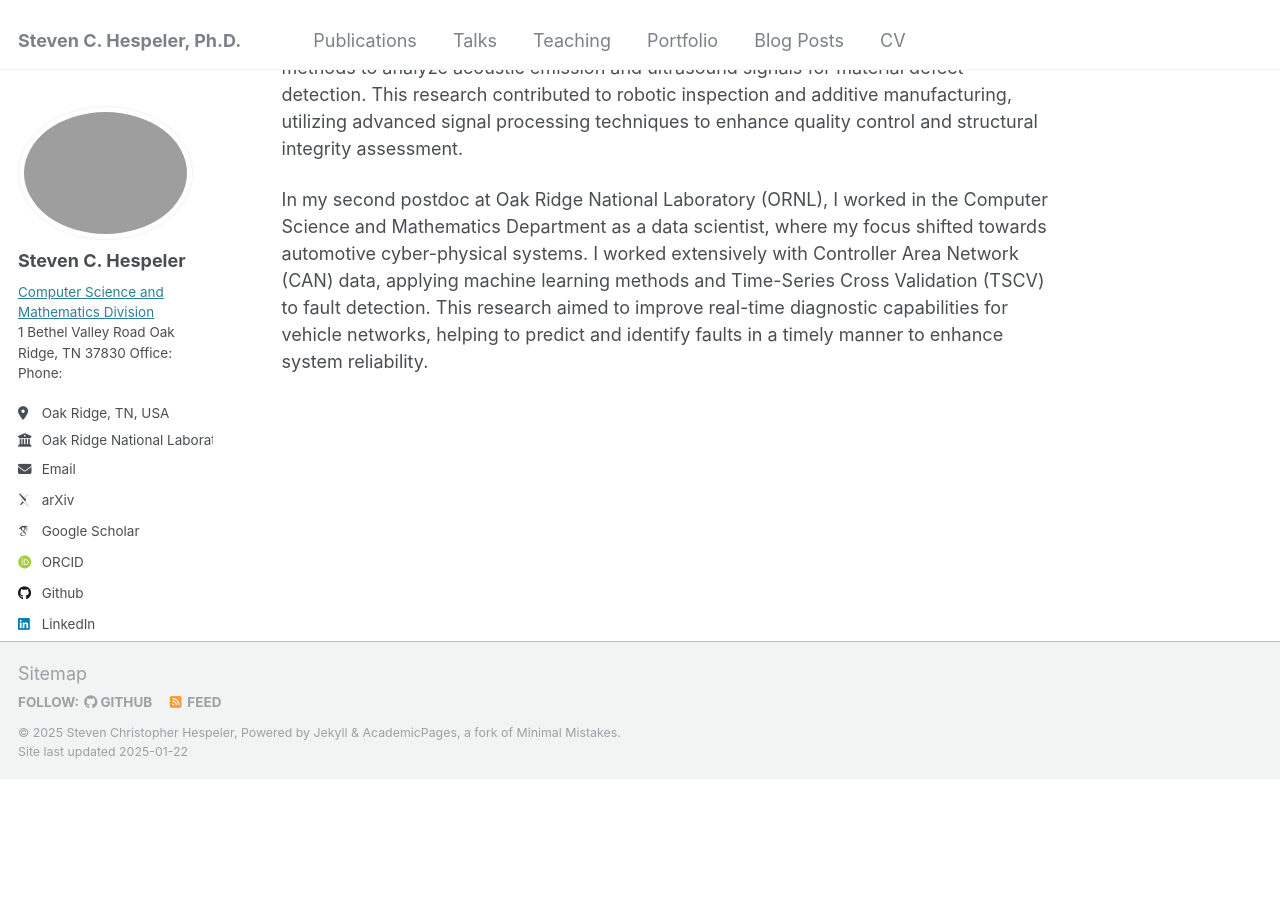
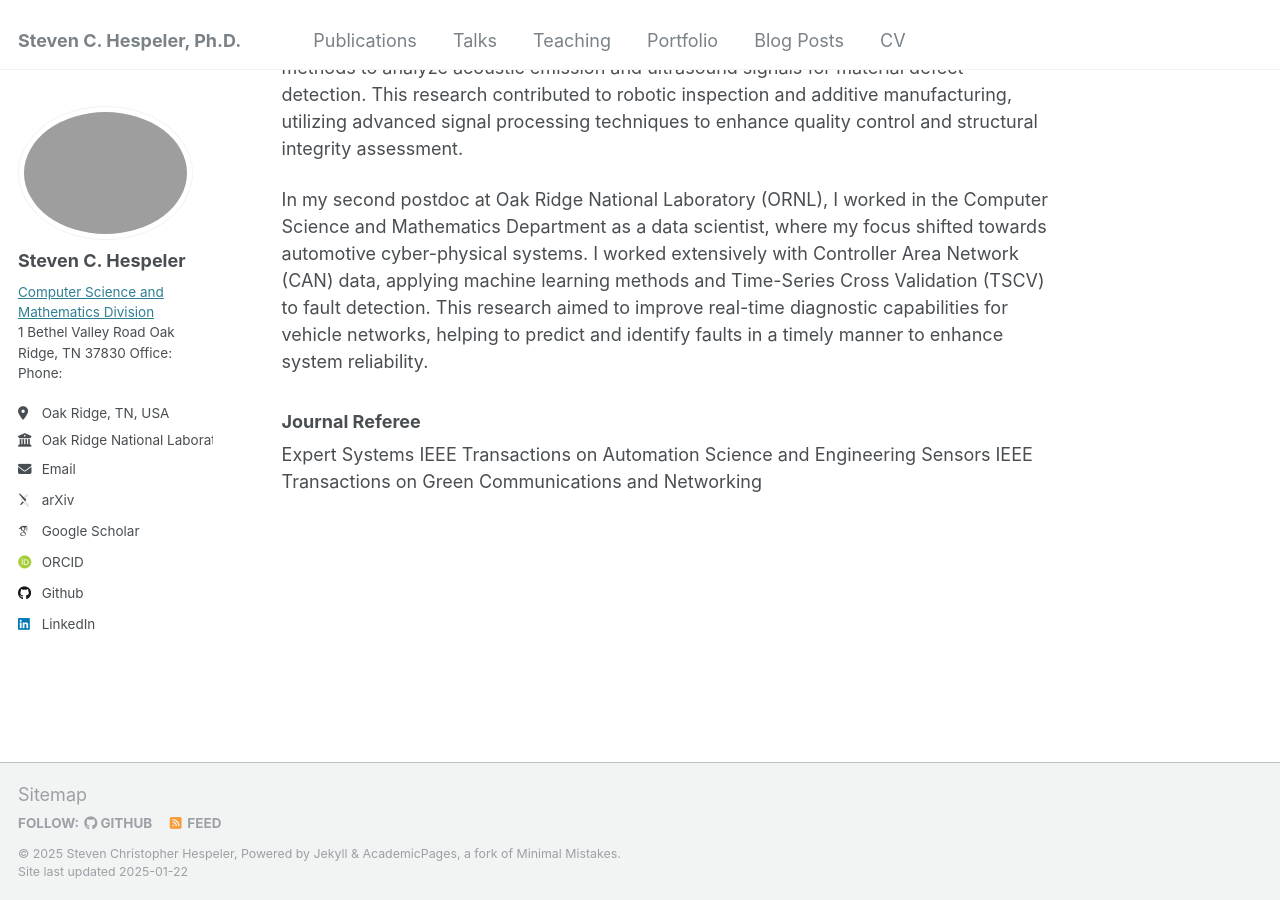
Before and after one commit to TovNephesh/stevenhespeler, a Jekyll site: the page built from _pages/about.md, in a window 1280 px wide and 900 px high, scrolled down 938 px. Built offline with Jekyll 4.4.1, drawn with Linux system fonts in a browser that asks for light colours; some web fonts are replaced; before the commit the page ends 1717 px from its top, so only the background shows below that.

Commit message:
Update about.md

```diff
--- a/_pages/about.md
+++ b/_pages/about.md
@@ -18,3 +18,10 @@ My research has evolved significantly across my academic and professional career
 After completing my PhD, I joined the Civil Engineering Department at NMSU as a postdoc, where I worked in the Non-Destructive Evaluation Lab. There, I applied data science methods to analyze acoustic emission and ultrasound signals for material defect detection. This research contributed to robotic inspection and additive manufacturing, utilizing advanced signal processing techniques to enhance quality control and structural integrity assessment.
 
 In my second postdoc at Oak Ridge National Laboratory (ORNL), I worked in the Computer Science and Mathematics Department as a data scientist, where my focus shifted towards automotive cyber-physical systems. I worked extensively with Controller Area Network (CAN) data, applying machine learning methods and Time-Series Cross Validation (TSCV) to fault detection. This research aimed to improve real-time diagnostic capabilities for vehicle networks, helping to predict and identify faults in a timely manner to enhance system reliability.
+
+### Journal Referee
+
+Expert Systems
+IEEE Transactions on Automation Science and Engineering
+Sensors
+IEEE Transactions on Green Communications and Networking
```
